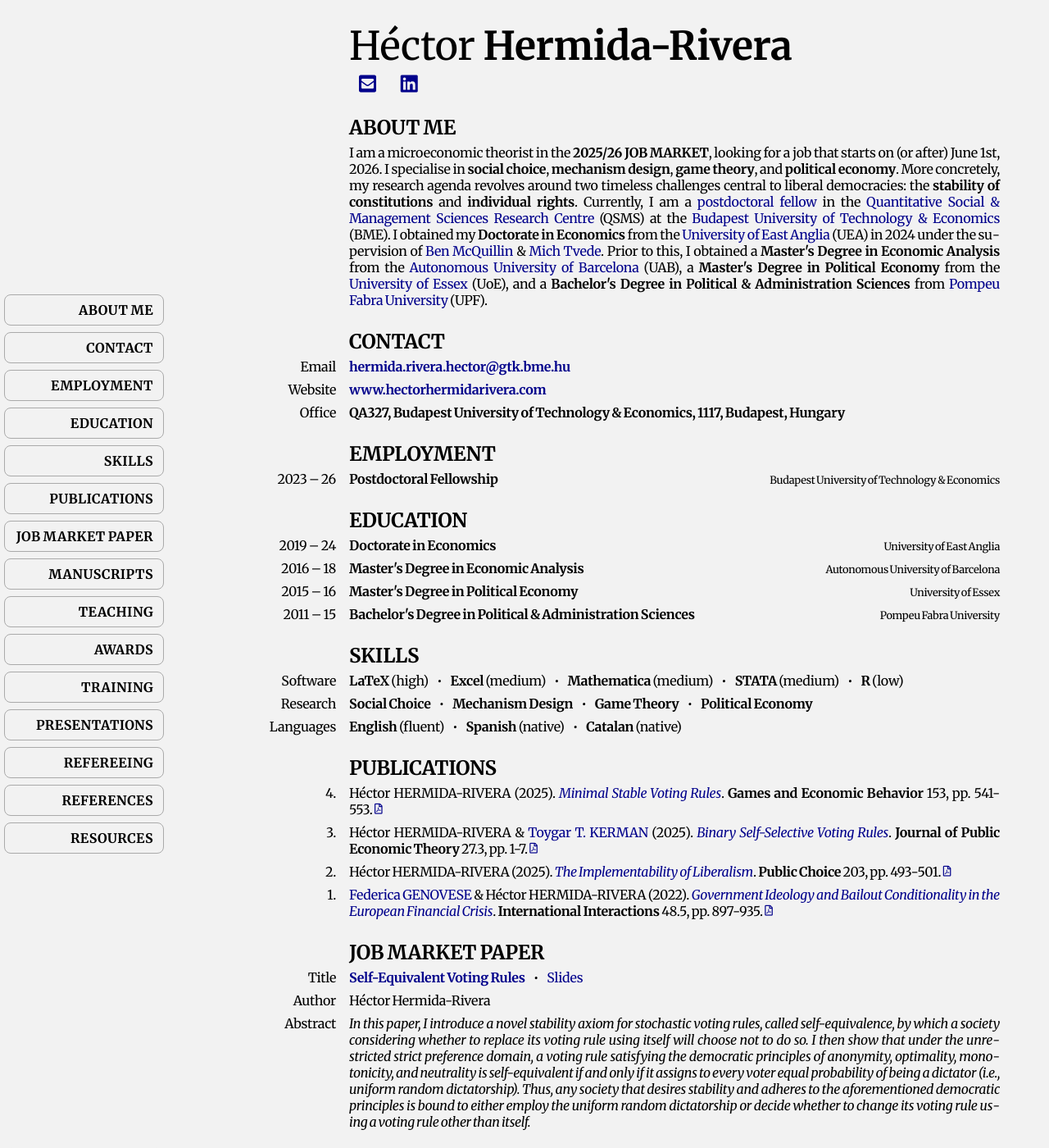
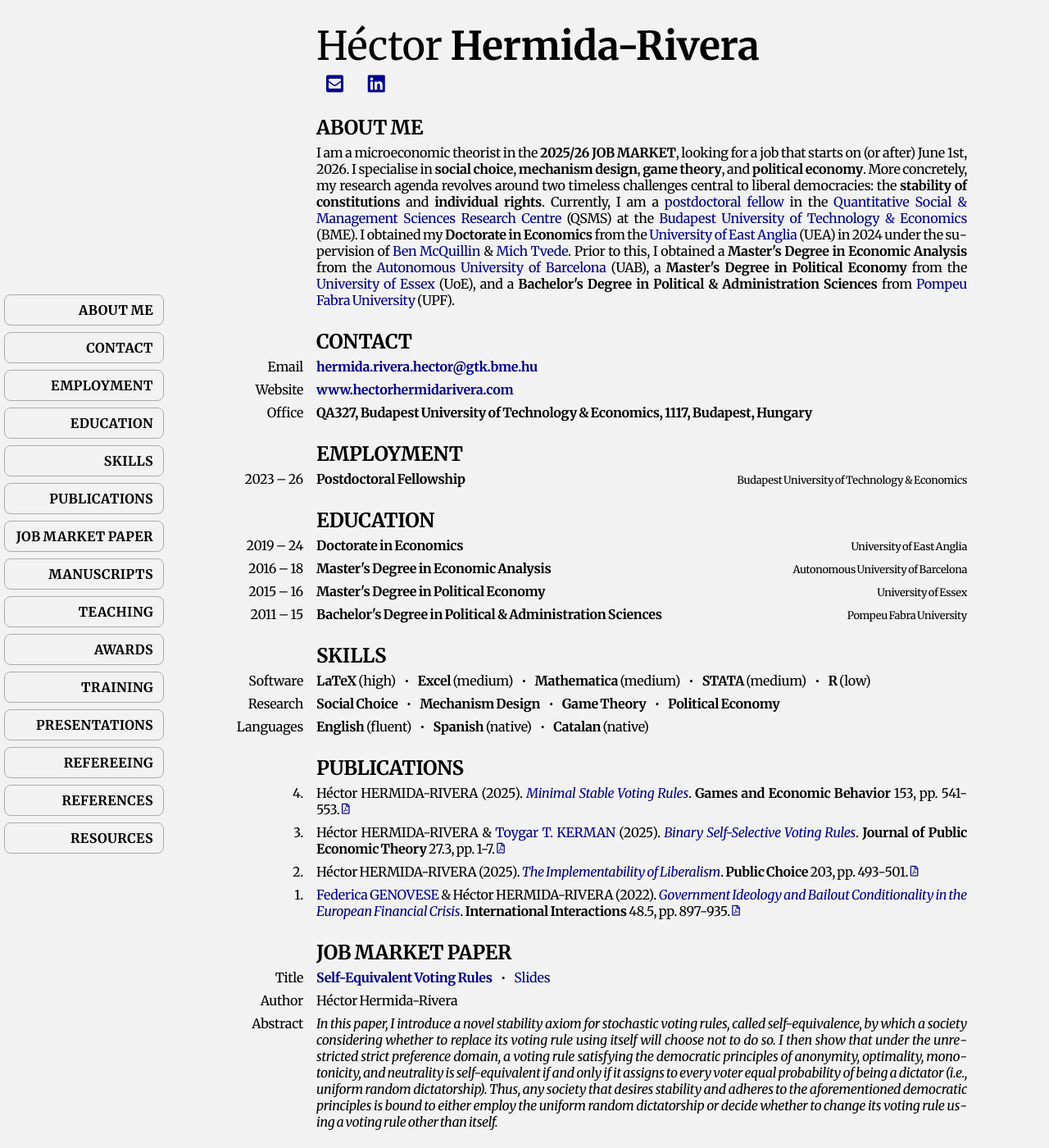
Before and after one commit to HectorHermidaRivera/hectorhermidarivera.github.io, a Jekyll site: the page built from index.md, in a window 1280 px wide and 1400 px high. Shown: the whole window at 82% size. Built offline with Jekyll 4.4.1, drawn with Linux system fonts in a browser that asks for light colours; a style sheet for code colours, icons or effects is not loaded.

Commit message:
Update style.css

```diff
--- a/assets/css/style.css
+++ b/assets/css/style.css
@@ -75,7 +75,7 @@ body {
 .content {
   max-width: 1000px;
   width: 100%;
-  margin-left: max(240px, (100vw - 1000px)/2);
+  margin-left: max(200px, (100vw - 1000px)/2);
   margin-right: max(20px, (100vw - 1000px)/2);
   padding: 0 20px 30px 20px;
   box-sizing: border-box;
```
